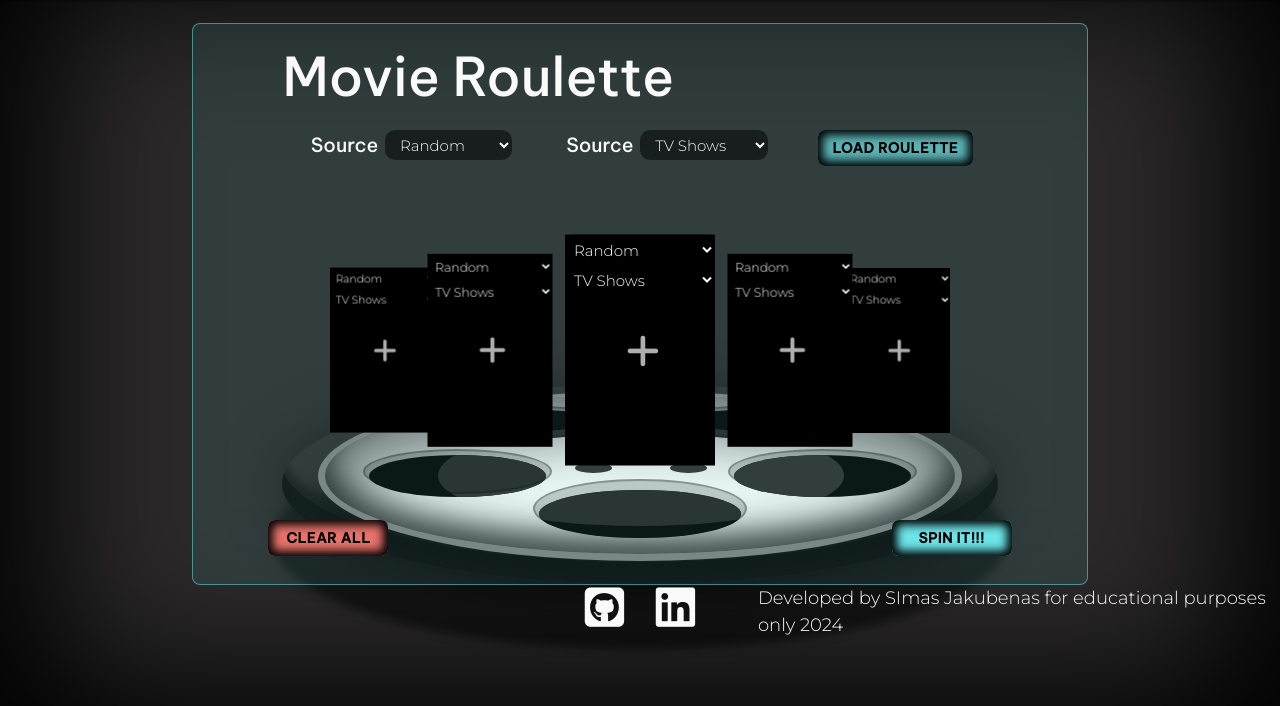
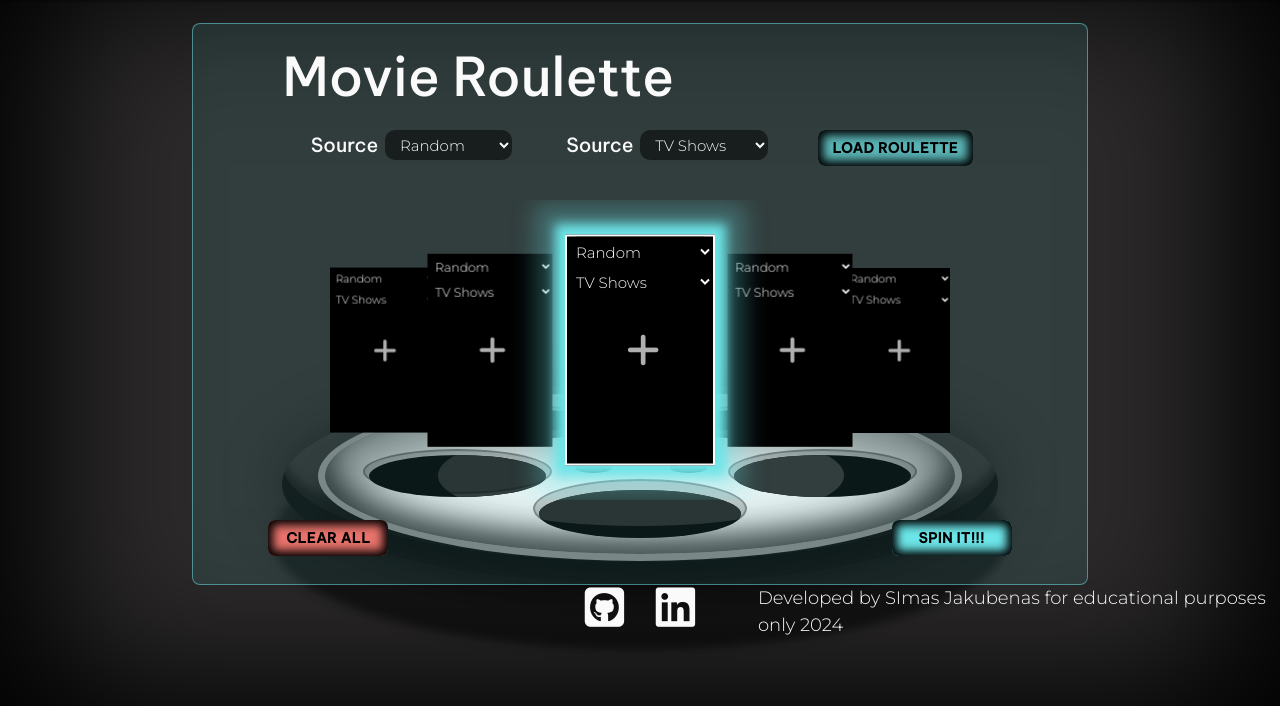
Before and after one commit to SimasJakubenas/movie-roulette, a Django app: page / in a window 1280 px wide. Shown: the part 64-770 px from the top of the page. Run offline with Django 3.2, Linux system fonts and the light colour scheme; data that the repository does not hold is empty; some libraries are stand-ins or nearby versions.

Commit message:
Add styling to active roulette title

```diff
--- a/static/css/style.css
+++ b/static/css/style.css
@@ -124,6 +124,12 @@ button.btn {
 .carousel .carousel-item {
     width: 150px;
     opacity: 1 !important;
+}
+
+.active {
+    box-shadow: 0 0 0.7em 0.7em var(--highlight-blue),
+                0 0 1.5em 2em rgba(108, 229, 232, 0.3);
+    border: 0.15em var(--off-white) solid;
 }
 
 .remove-one-title,
```
